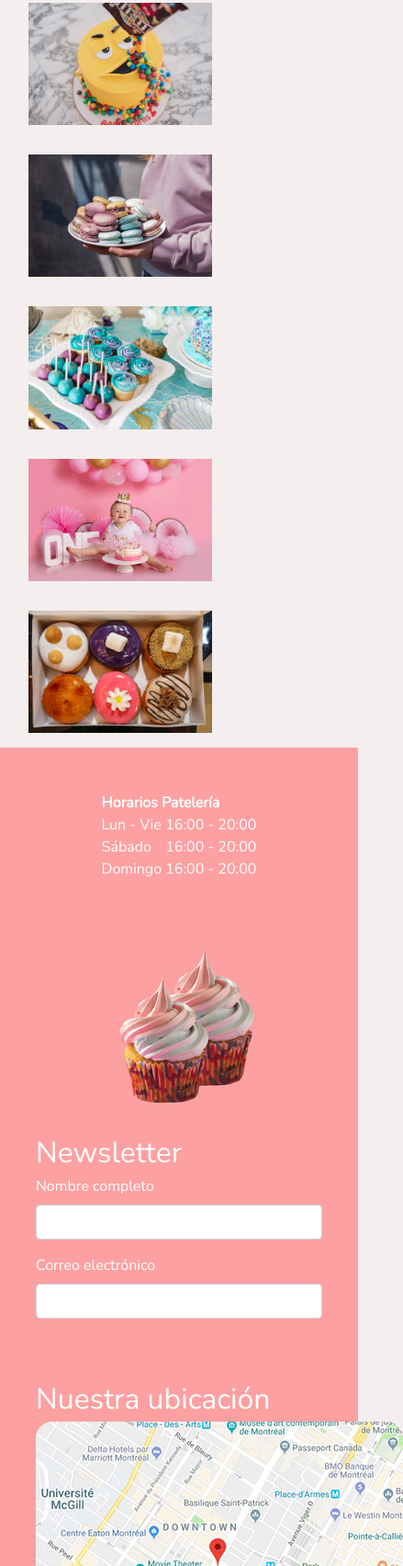
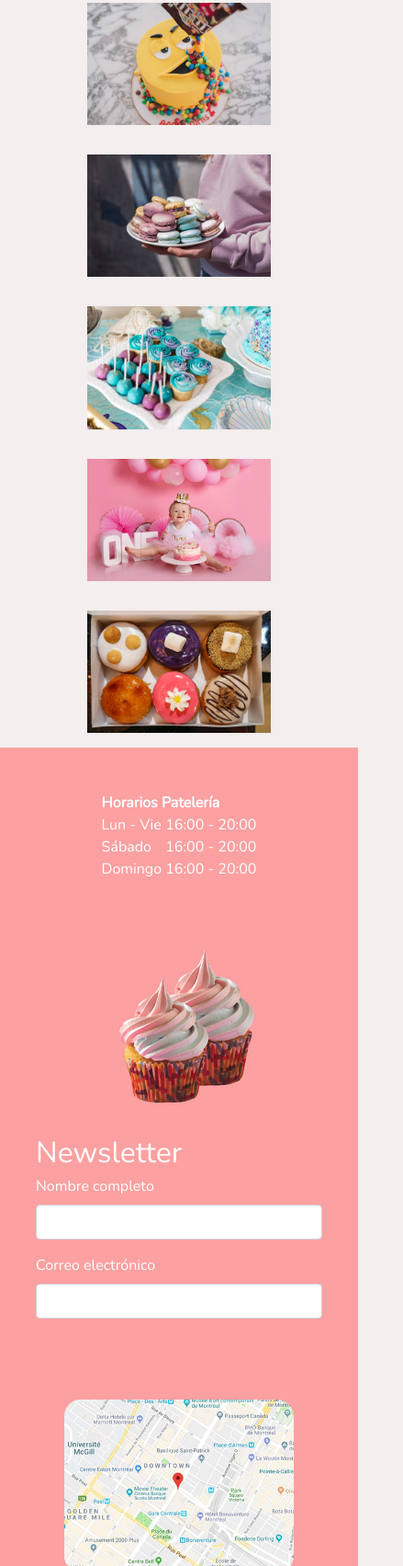
Before and after one commit to MariaJoseGarrido/bon-appetite, a plain HTML site: page index.html in a window 390 px wide. Shown: the part 2329-4032 px from the top of the page at 92% size, 439 px wide, since content can reach past the window. Drawn offline with nearby package versions, Linux system fonts and the light colour scheme; a web font is replaced by a local one.

Commit message:
arreglando detalles

```diff
--- a/assets/css/style.css
+++ b/assets/css/style.css
@@ -356,6 +356,10 @@ img.newsletter_cupcakes{
 .visible-xs {
   display: block!important;
 }
+
+.map__footer img{
+  max-width: 250px;
+}
 }
 
 
@@ -367,6 +371,7 @@ img.newsletter_cupcakes{
 .visible-xs {
   display: none!important;
 }
+
 }
 
 @media only screen
@@ -380,6 +385,10 @@ img.newsletter_cupcakes{
 
   .visible-xs {
     display: none!important;
+  }
+
+  .map__footer img{
+    max-width: 150px;
   }
 
 }
@@ -396,6 +405,10 @@ img.newsletter_cupcakes{
   .visible-xs {
     display: none!important;
   }
+
+  .map__footer img{
+    max-width: 250px;
+  }
 }
 
 @media only screen
@@ -411,6 +424,10 @@ img.newsletter_cupcakes{
     .visible-xs {
       display: none!important;
     }
+
+    .map__footer img{
+      max-width: 250px;
+    }
     }
 
 /**/
--- a/index.html
+++ b/index.html
@@ -102,19 +102,19 @@
     <div class="col-md-12 main-text text-center">
       <h4>últimas publicaciones de instagram</h4>
     </div>
-    <div class="col-sm-2 m-3">
+    <div class="col-sm-2 m-3 d-flex justify-content-center">
       <img src="assets/img/home/insta_1.jpeg" alt="instagram">
     </div>
-    <div class="col-sm-2 m-3">
+    <div class="col-sm-2 m-3 d-flex justify-content-center">
       <img src="assets/img/home/insta_2.jpeg" alt="instagram">
     </div>
-    <div class="col-sm-2 m-3">
+    <div class="col-sm-2 m-3 d-flex justify-content-center">
       <img src="assets/img/home/insta_3.jpeg" alt="instagram">
     </div>
-    <div class="col-sm-2 m-3">
+    <div class="col-sm-2 m-3 d-flex justify-content-center">
       <img src="assets/img/home/insta_4.jpeg" alt="instagram">
     </div>
-    <div class="col-sm-2 m-3">
+    <div class="col-sm-2 m-3 d-flex justify-content-center">
       <img src="assets/img/home/insta_5.jpeg" alt="instagram">
     </div>
   </div>
@@ -164,12 +164,10 @@
       <input type="text" class="form-control">
     </div>
     </div>
-    <div class="col-md-2 m-4 map__footer">
-      <span class="newsletter">Nuestra ubicación</span>
+    <div class="col-md-2 m-5 map__footer d-flex justify-content-center">
     <img src="assets/img/home/mapa.jpeg" alt="mapa">
   </div>
   </div>
-
 </footer>
 <script src="https://code.jquery.com/jquery-3.2.1.slim.min.js"
   integrity="sha384-KJ3o2DKtIkvYIK3UENzmM7KCkRr/rE9/Qpg6aAZGJwFDMVNA/GpGFF93hXpG5KkN" crossorigin="anonymous"></script>
```
